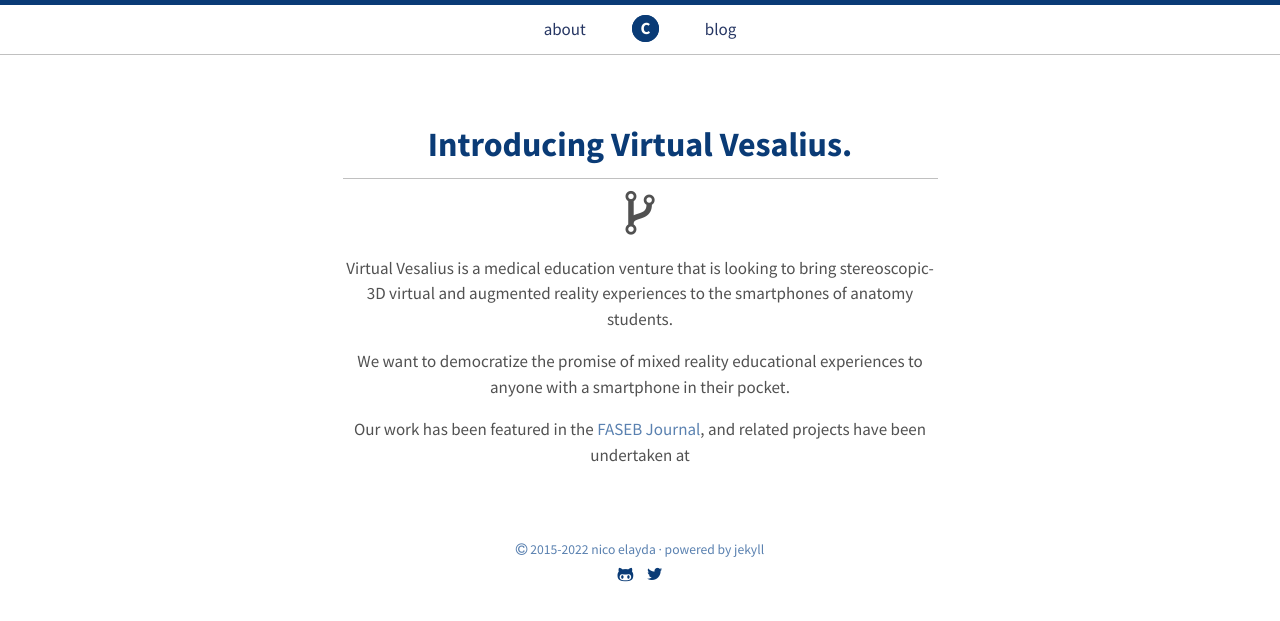
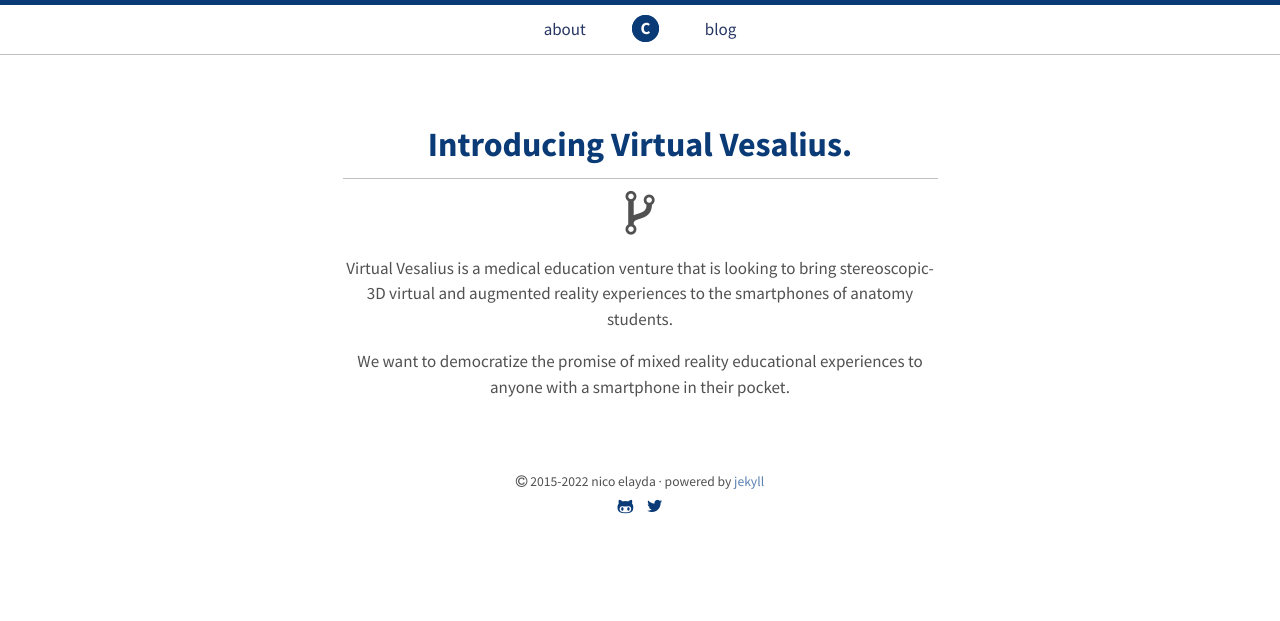
Before and after one commit to nicoelayda/celeste, a Jekyll site: the page built from index.html, in a window 1280 px wide. Shown: the top 621 px of the page. Built offline with Jekyll 4.4.1, drawn with Linux system fonts in a browser that asks for light colours.

Commit message:
Update index.html

```diff
--- a/index.html
+++ b/index.html
@@ -22,12 +22,6 @@ title: Home
       We want to democratize the promise of mixed reality educational experiences to anyone with a smartphone in their pocket.
     </p>
 
-    <p>
-      Our work has been featured in the
-      <a href="https://faseb.onlinelibrary.wiley.com/doi/abs/10.1096/fasebj.2021.35.S1.00384">FASEB Journal</a>, and related
-      projects have been undertaken at
-      <a href="https://healthsci.mcmaster.ca/pain-institute/news-events/news-article/2018/09/12/mcmaster-creates-virtual-reality-anatomy-app-that-combines-old-and-new-technologies"?major universities.</a>
-    </p>
   </div>
 
 </div>
```
